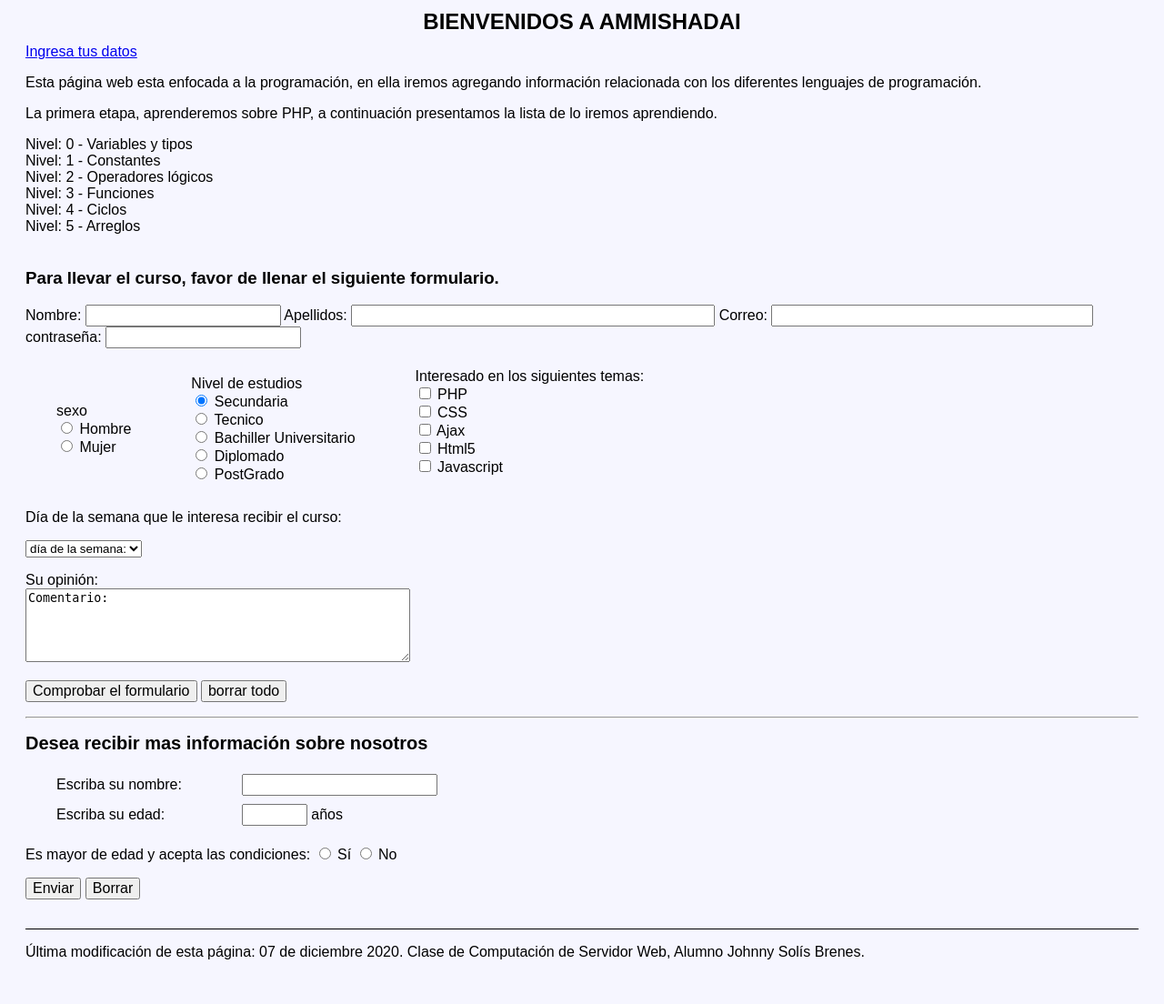
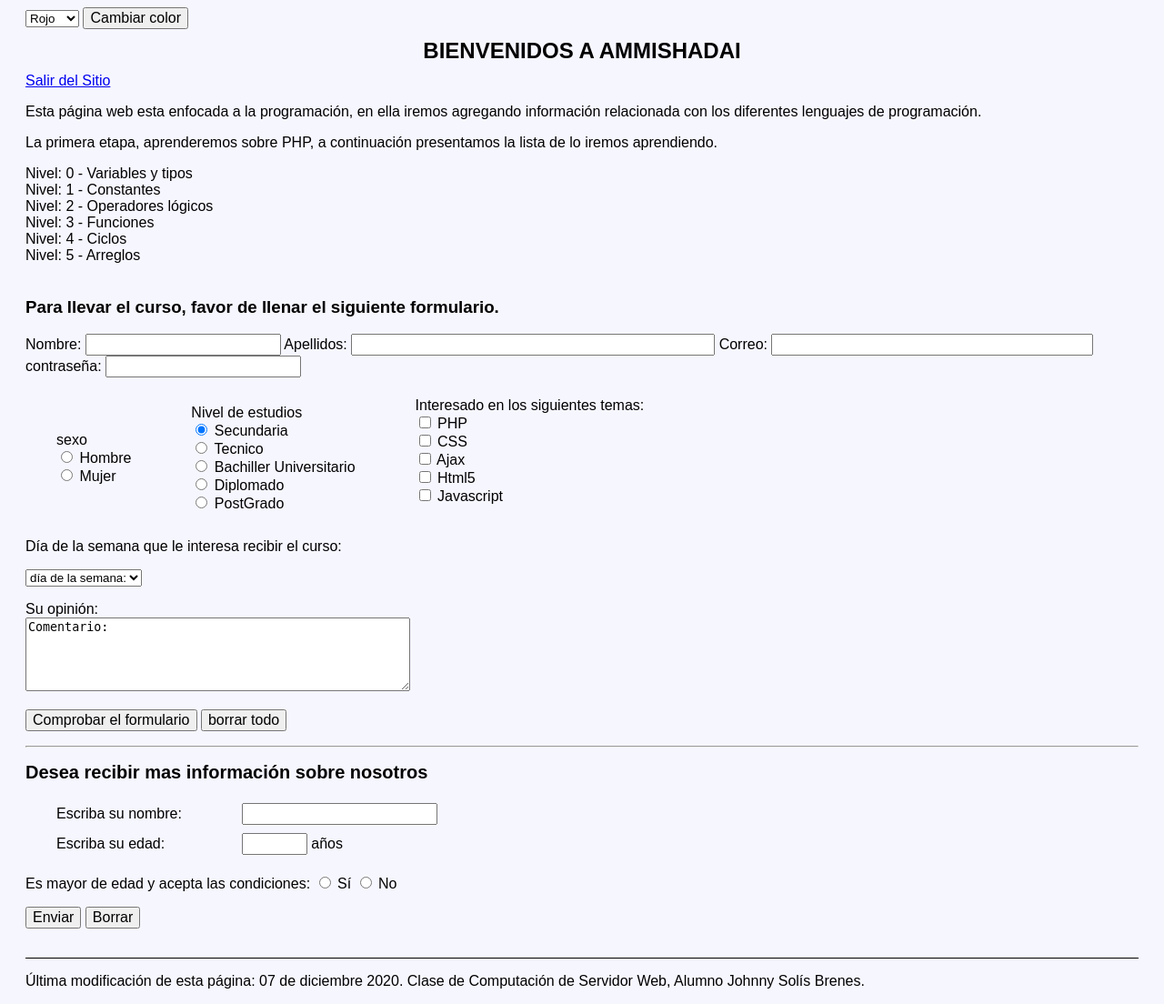
Before and after one commit to jsolisadv/TrabajoPaginaWebPHP, a PHP site: page /?color=1 in a window 1280 px wide. Shown: the whole page at 91% size. Before the commit the page ends 1055 px from the top, so only its background shows below. Run offline with PHP 8.4, Linux system fonts and the light colour scheme; data that the repository does not hold is empty.

Commit message:
Update index.php

```diff
--- a/index.php
+++ b/index.php
@@ -23,12 +23,57 @@ if (isset($_SESSION['identity'])) {
     <meta name="viewport" content="width=device-width, initial-scale=1.0">
     <title>Mi primera página web en PHP</title>
     <link rel=StyleSheet href="estilosphp.css" type="text/css" media=screen>
+    <style type="text/css">
+    p {
+        color:<?=$color?>;
+    }
+</style>
 </head>
 <body>
 
+<!-- SWITCH -->
+<?php
+switch ($_GET['color']) {
+    case "rojo":
+        $color="red";
+        break;
+    case "verde":
+        $color="green";
+        break;
+    case "azul":
+        $color="blue";
+        break;
+    case "negro":
+        $color="black";
+        break;
+    default:
+        $color="black";
+}
+?>
+
+<style type="text/css">
+p {
+    color:<?=$color?>;
+}
+</style>
+
+</head>
+<body>
+
+    <form action="index.php" method="get">
+    <!--Cambia el color de los parrafos -->
+    <select name="color">
+    <option value="rojo">Rojo</option>
+    <option value="verde">Verde</option>
+    <option value="azul">Azul</option>
+    <option value="negro">Negro</option>
+    </select>
+    <input type="submit" value="Cambiar color">
+    </form>
+
         <h1>Bienvenidos a Ammishadai</h1>
         <?php if ($identity==null): ?>
-        <a href="login.php">Ingresa tus datos</a>
+        <a href="login.php">Salir del Sitio </a>
         <?php else: ?>
         <strong>Que gusto tenerte:, <?= $identity ?> con nosotros</strong>
         <a href="logout.php">Salir de la pagina</a>
@@ -39,8 +84,7 @@ if (isset($_SESSION['identity'])) {
             información relacionada con los diferentes lenguajes de programación.
         </p>
 
-
-     <?php
+      <?php
       echo "<p>La primera etapa, aprenderemos sobre PHP, a continuación presentamos la lista de lo iremos aprendiendo.</p>" ;
      ?>
 
```
